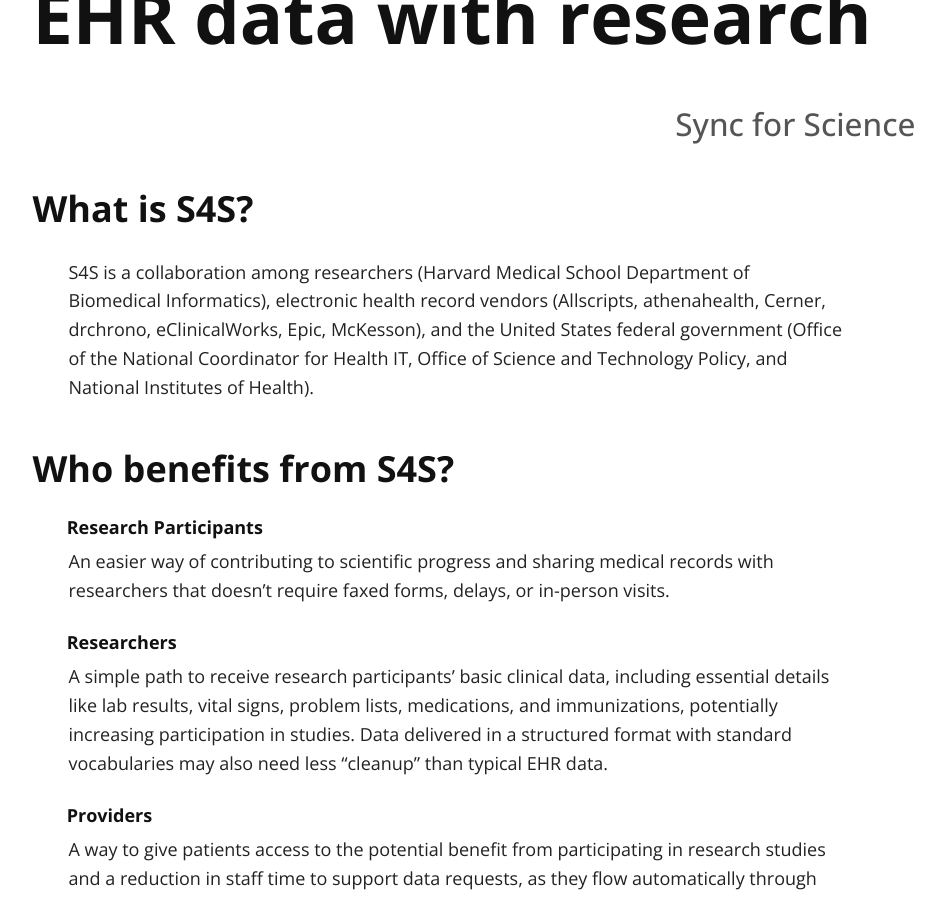
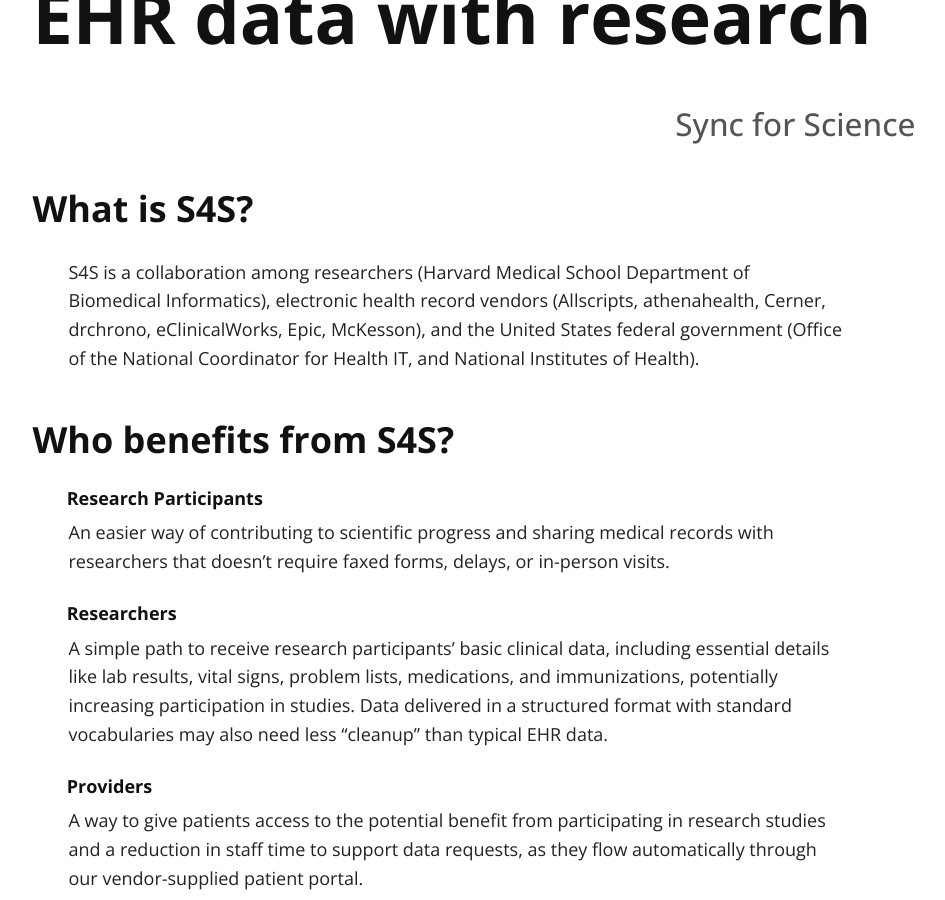
Before and after one commit to sync-for-science/sync-for-science.github.io, a Jekyll site: the page built from index.md, in a window 1280 px wide and 900 px high, scrolled down 412 px. Shown: the whole window, without its empty margins (184-1129 px from the left). Built offline with Jekyll 4.4.1, drawn with Linux system fonts in a browser that asks for light colours; nearby versions of some CDN libraries; our own code applies the rules of GitHub Pages for plain Markdown files.

Commit message:
Update index.md

```diff
--- a/index.md
+++ b/index.md
@@ -9,8 +9,7 @@
 S4S is a collaboration among researchers (Harvard Medical School Department of
 Biomedical Informatics), electronic health record vendors (Allscripts,
 athenahealth, Cerner, drchrono, eClinicalWorks, Epic, McKesson), and the United States federal
-government (Office of the National Coordinator for Health IT, Office of Science
-and Technology Policy, and National Institutes of Health).
+government (Office of the National Coordinator for Health IT, and National Institutes of Health).
 
 ### Who benefits from S4S?
 
```
